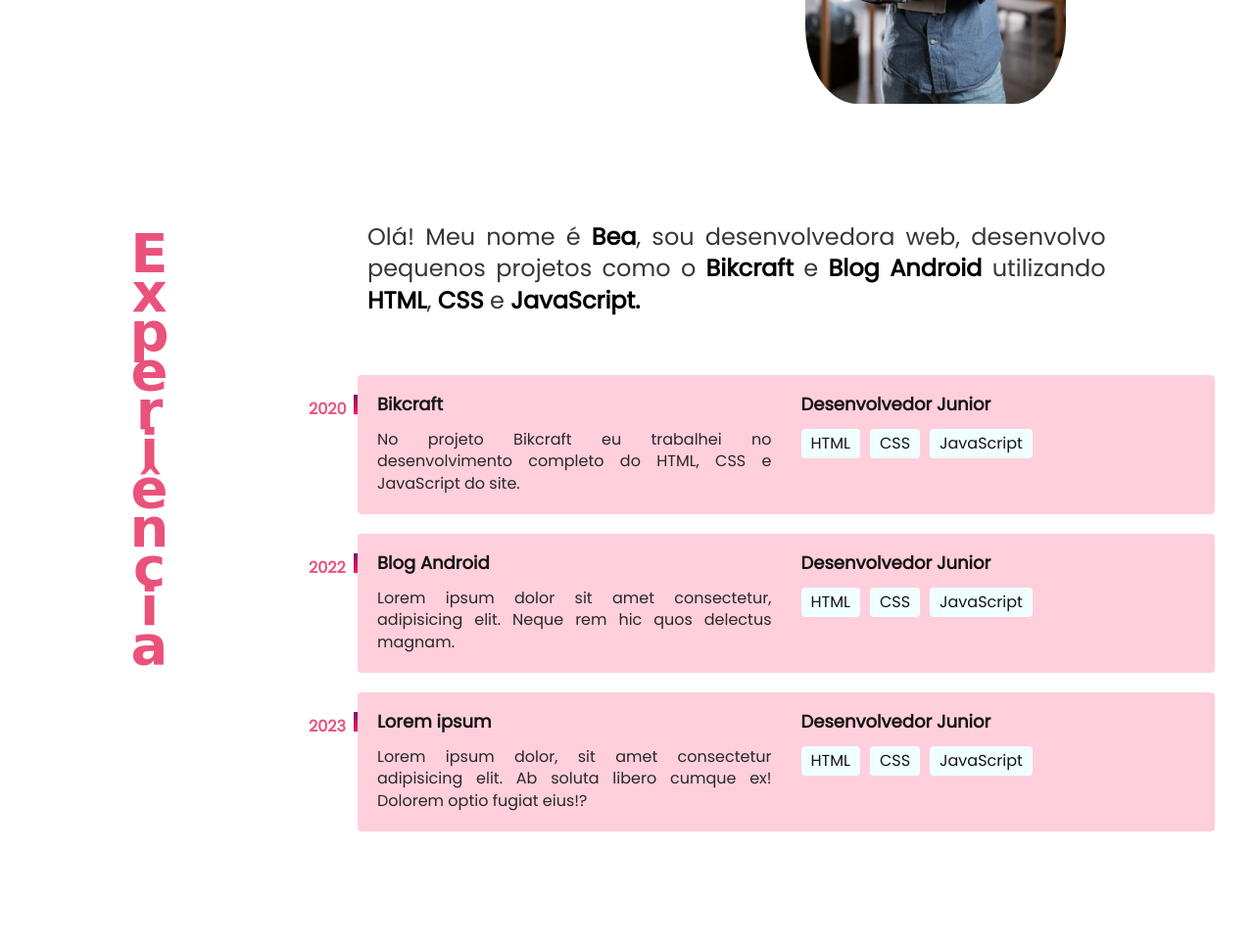
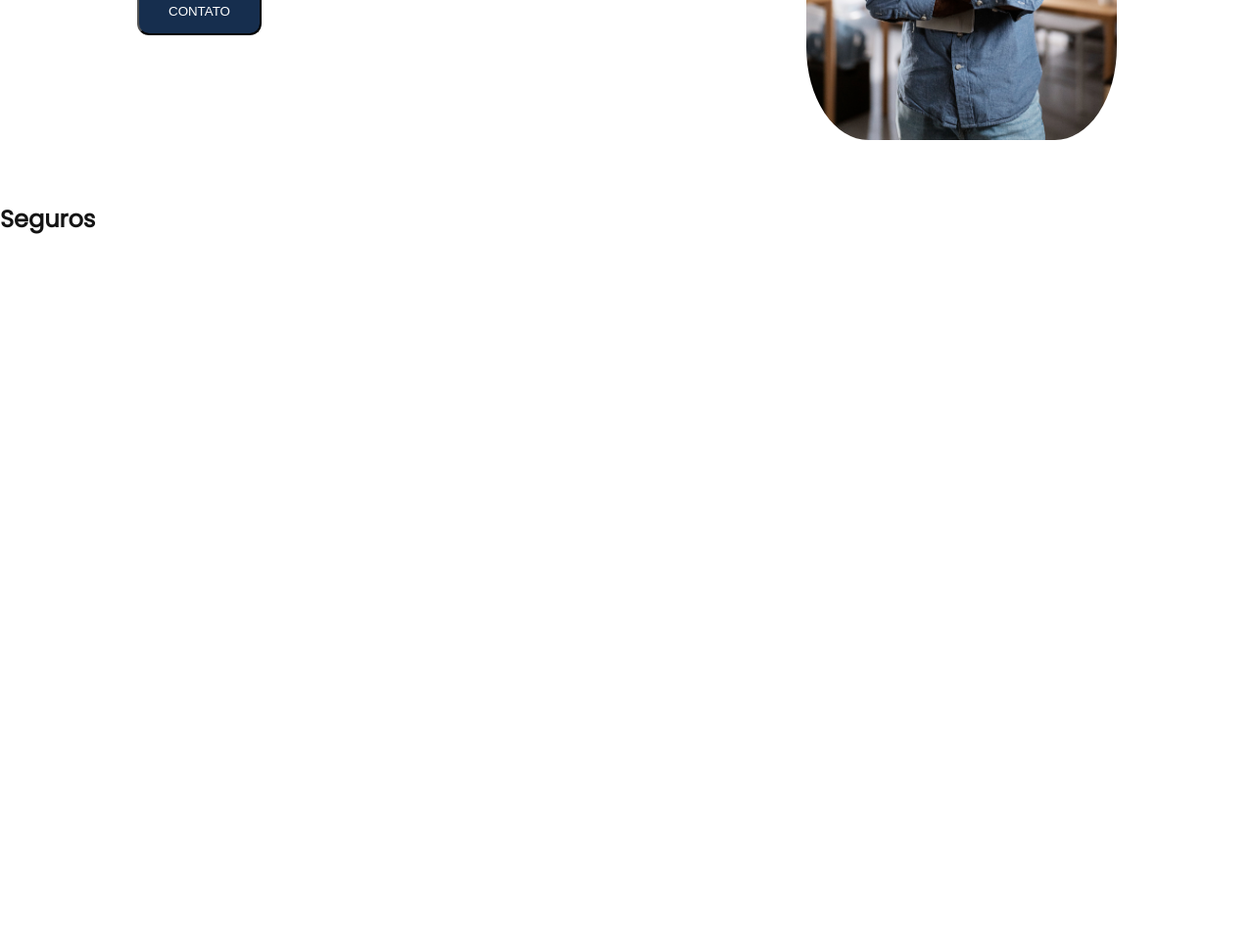
Before and after one commit to deybeatriz/RendaSeguros, a website: page index.html in a window 1280 px wide. Shown: the part 474-1443 px from the top of the page at 98% size. After the commit the page ends 800 px from the top, so only its background shows below. Drawn offline with Linux system fonts and the light colour scheme.

Commit message:
Second commit

```diff
--- a/assets/css/experience.css
+++ /dev/null
@@ -1,98 +0,0 @@
-.experience {
-    max-width: 1200px;
-    padding: 20px 40px 100px 40px;
-    margin: 0 auto;
-    display: grid;
-    grid-template-columns: auto 1fr;
-    gap: 100px;
-
-}
-
-.experience .subtitle {
-    color: #EA527C;
-    padding: 0px 80px;
-}
-
-.experience-text {
-    font-size: 1.5rem;
-    line-height: 1.35;
-    max-width: 50ch;
-    margin-bottom: 60px;
-    color: #363636;
-    text-align: justify;
-    padding-left: 10px;
-}
-
-.experience-text strong {
-    color: black;
-}
-
-.company {
-    display: grid;
-    grid-template-columns: 1fr 1fr;
-    padding: 20px;
-    background-color: #ff7ba05d;
-    margin-bottom: 20px;
-    border-radius: 4px;
-    position: relative;
-    gap: 15px 30px;
-}
-
-.company::before {
-    content: '';
-    display: block;
-    width: 4px;
-    height: 20px;
-    background: linear-gradient(#791369, #fa1b5b);
-    position: absolute;
-    top: 20px;
-    left: -4px;
-}
-
-.company-year {
-    position: absolute;
-    top: 22px;
-    left: -50px;
-    color: #EA527C;
-    font-weight: bolder;
-}
-
-.company-title {
-    font-size: 1.125rem;
-    line-height: 1.1;
-    font-weight: bold;
-}
-
-.company-text {
-    font-size: 1rem;
-    line-height: 1.4;
-    color: #292929;
-    text-align: justify;
-}
-
-.company-skills {
-    display: flex;
-    flex-wrap: wrap;
-    gap: 10px;
-    align-content: start;
-}
-
-.company-skills li {
-    font-size: 1rem;
-    line-height: 1.4;
-    border-radius: 4px;
-    background-color: azure;
-    padding: 4px 10px;
-}
-
-@media (max-width:800px) {
-
-}
-
-@media (max-width:600px) {
-
-}
-
-@media (max-width:400px) {
-
-}
--- a/assets/css/global.css
+++ b/assets/css/global.css
@@ -1,4 +1,8 @@
 @import url('https://fonts.googleapis.com/css2?family=Poppins&display=swap');
+
+:root{
+   --cor-contraste: #162E4E;
+}
 
 body {
     font-family: 'Poppins', sans-serif;
--- a/assets/css/header.css
+++ b/assets/css/header.css
@@ -7,7 +7,7 @@
   padding: 0px 90px;
   justify-content: space-between;
   align-items: center;
-  background-color: #162E4E;
+  background-color: var(--cor-contraste);
 }
 
 .logo {
@@ -35,8 +35,8 @@
 }
 
 .header-menu a {
-  font-size: 1.05rem;
-  line-height: 1.3;
+  font-size: 0.85rem;
+  line-height: 1.25;
   padding: 10px 12px;
   color: white;
   display: block;
@@ -45,7 +45,6 @@
 
 .header-menu a:hover{
   text-decoration: underline;
-  text-decoration: ;
 }
 
 @media (max-width: 900px) {
--- a/assets/css/introduction.css
+++ b/assets/css/introduction.css
@@ -1,15 +1,15 @@
 .introduction {
-    max-width: 1200px;
+    max-width: 1000px;
     padding: 0px 40px;
     margin: 0 auto;
     display: grid;
-    grid-template-columns: 1fr 1fr;
-    gap: 60px;
+    grid-template-columns: 2fr 1fr;
+    gap: 50px;
     place-items: center;
     height: 600px;
 }
 
-.introduction h1 {
+.introduction-text h1 {
     font-size: 3rem;
     line-height: 1.25;
     margin-bottom: 30px;
@@ -18,7 +18,13 @@
 
 .introduction img {
     border-radius: 20%;
-    height: 400px;
+}
+
+.contato {
+    padding: 15px 30px;
+    background-color: var(--cor-contraste);
+    color: white;
+    border-radius: 12px;
 }
 
 @media (max-width:1000px) {
--- /dev/null
+++ b/assets/css/seguros.css
@@ -0,0 +1,19 @@
+.seguros {
+    max-width: 1000px;
+
+}
+
+.title {
+}
+
+@media (max-width:800px) {
+
+}
+
+@media (max-width:600px) {
+
+}
+
+@media (max-width:400px) {
+
+}
--- a/assets/css/style.css
+++ b/assets/css/style.css
@@ -1,4 +1,4 @@
 @import './global.css';
 @import './header.css';
 @import './introduction.css';
-@import './experience.css';
+@import './seguros.css';
--- a/index.html
+++ b/index.html
@@ -6,7 +6,7 @@
     <meta http-equiv="X-UA-Compatible" content="IE=edge">
     <meta name="viewport" content="width=device-width, initial-scale=1.0">
     <link rel="stylesheet" href="assets/css/style.css">
-    <title>Deyse Beatriz</title>
+    <title>Renda Seguros</title>
 </head>
 
 <body>
@@ -28,57 +28,25 @@
     </header>
 
     <main class="introduction">
-        <h1>RENDA! SEGUROS  <br> PROTEGENDO SEU MAIOR PATRIMÔNIO</h1>
+        <div class="introduction-text">
+            <h1>Renda! Seguros <strong>Protegendo seu maior patrimônio</strong>
+            </h1>
+            <button class="contato">
+                <p>CONTATO</p>
+            </button>
+        </div>
         <img src="assets/images/home.jpg" alt="">
     </main>
 
     <section
-    class="experience experience-grid"
-    id="experience"
-    aria-label="Experiencia">
+    class="seguros"
+    id="seguros"
+    aria-label="Seguros">
 
-        <h2 class="subtitle">Experiência</h2>
-        <div class="">
-            <p class="experience-text">Olá! Meu nome é <strong>Bea</strong>, sou desenvolvedora web, desenvolvo pequenos projetos como o <strong>Bikcraft</strong> e <strong>Blog Android</strong> utilizando <strong>HTML</strong>, <strong>CSS</strong> e <strong>JavaScript.</strong></p>
+        <h2 class="title">Seguros</h2>
+        <div class="seguros-card>
 
-            <div>
-                <div class="company">
-                    <span class="company-year">2020</span>
-                    <h3 class="company-title">Bikcraft</h3>
-                    <span class="company-title">Desenvolvedor Junior</span>
-                    <p class="company-text">No projeto Bikcraft eu trabalhei no desenvolvimento completo do HTML, CSS e JavaScript do site.</p>
-                    <ul class="company-skills">
-                        <li>HTML</li>
-                        <li>CSS</li>
-                        <li>JavaScript</li>
-                    </ul>
-                </div>
-
-                <div class="company">
-                    <span class="company-year">2022</span>
-                    <h3 class="company-title">Blog Android</h3>
-                    <span class="company-title">Desenvolvedor Junior</span>
-                    <p class="company-text">Lorem ipsum dolor sit amet consectetur, adipisicing elit. Neque rem hic quos delectus magnam.</p>
-                    <ul class="company-skills">
-                        <li>HTML</li>
-                        <li>CSS</li>
-                        <li>JavaScript</li>
-                    </ul>
-                </div>
-
-                <div class="company">
-                    <span class="company-year">2023</span>
-                    <h3 class="company-title">Lorem ipsum</h3>
-                    <span class="company-title">Desenvolvedor Junior</span>
-                    <p class="company-text">Lorem ipsum dolor, sit amet consectetur adipisicing elit. Ab soluta libero cumque ex! Dolorem optio fugiat eius!?</p>
-                    <ul class="company-skills">
-                        <li>HTML</li>
-                        <li>CSS</li>
-                        <li>JavaScript</li>
-                    </ul>
-                </div>
-
-            </div>
+          </div>
 
         </div>
     </section>
```
